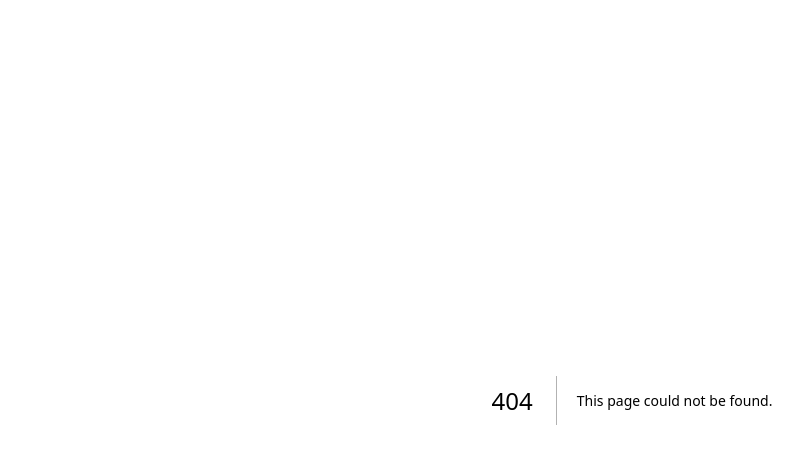
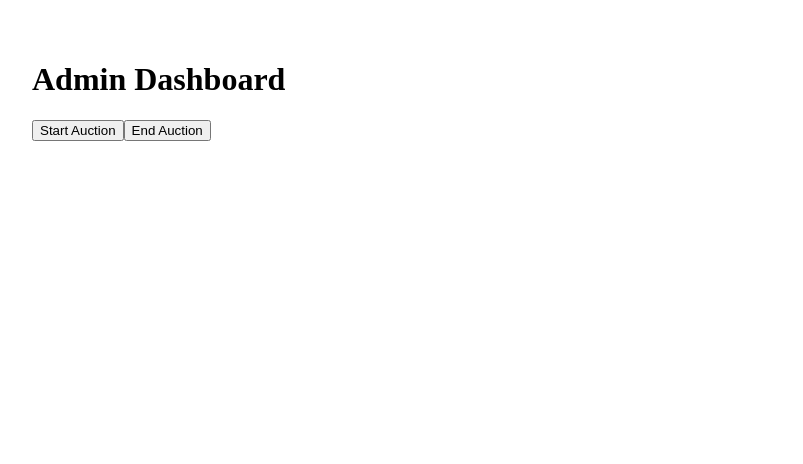
Before and after one commit to ceskam/Jukebox-Auction, a Next.js app in the folder apps/web/: page /admin in a window 1280 px wide. Before the commit this address had no page. Shown: the top 464 px of the page, without its empty margins (8-811 px from the left). Built offline with nearby package versions, Linux system fonts and the light colour scheme.

Commit message:
Create page.tsx

```diff
--- /dev/null
+++ b/apps/web/app/admin/page.tsx
@@ -0,0 +1,11 @@
+export default function AdminPage() {
+  return (
+    <main style={{ padding: "2rem" }}>
+      <h1>Admin Dashboard</h1>
+
+      <button>Start Auction</button>
+
+      <button>End Auction</button>
+    </main>
+  );
+}
```
